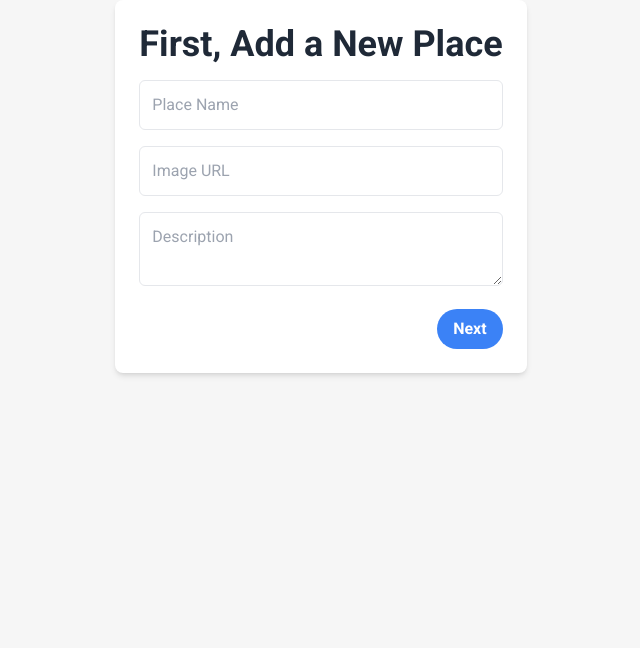
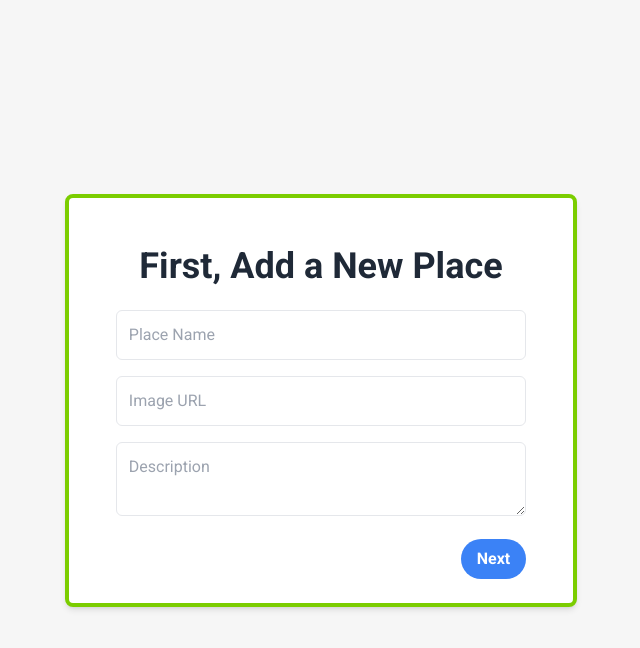
Before and after one commit to romans-adi/travel-booking-frontend, a React (Create React App) app: page /addplace in a window 1280 px wide. Shown: the top 648 px of the page, without its empty margins (319-959 px from the left). Built offline with nearby package versions, Linux system fonts and the light colour scheme; no server answers.

Commit message:
Improve styles of addTravel and addPlace forms

```diff
--- a/src/pages/AddPlace/AddPlace.jsx
+++ b/src/pages/AddPlace/AddPlace.jsx
@@ -1,14 +1,30 @@
 /* eslint-disable react/jsx-props-no-spreading */
-import React from 'react';
+import React, { useEffect, useState } from 'react';
 import { useNavigate } from 'react-router-dom';
-import { useDispatch } from 'react-redux';
+import { useDispatch, useSelector } from 'react-redux';
 import { useForm } from 'react-hook-form';
-import { createPlace } from '../../redux/reducers/placesReducer';
+import { createPlace, fetchPlaces } from '../../redux/reducers/placesReducer';
+import './AddPlace.scss';
 
 function CreatePlaceForm() {
   const { register, handleSubmit } = useForm();
   const dispatch = useDispatch();
   const navigate = useNavigate();
+  const placesData = useSelector((state) => state.places.data);
+  const [bgImage, setBgImage] = useState('');
+  const [hasFetchedPlaces, setHasFetchedPlaces] = useState(false); // Variable de estado
+
+  useEffect(() => {
+    if (!hasFetchedPlaces) { // Verificar si aún no se ha hecho la solicitud
+      dispatch(fetchPlaces());
+      setHasFetchedPlaces(true); // Marcar que ya se ha hecho la solicitud
+    }
+
+    const randomIndex = Math.floor(Math.random() * placesData.length);
+    if (placesData[randomIndex]) {
+      setBgImage(placesData[randomIndex].main_picture);
+    }
+  }, [placesData, dispatch, hasFetchedPlaces]);
 
   const onSubmit = (formData) => {
     dispatch(createPlace(formData));
@@ -16,6 +32,10 @@ function CreatePlaceForm() {
   };
 
   return (
+    <div
+      className="form-container"
+      style={{ backgroundImage: `url(${bgImage})` }}
+    >
       <form className="max-w-lg mx-auto p-6 bg-white rounded-lg shadow-md" onSubmit={handleSubmit(onSubmit)}>
         <h2 className="text-4xl font-bold text-gray-800 mb-4">First, Add a New Place</h2>
         <div className="mb-4">
@@ -50,6 +70,7 @@ function CreatePlaceForm() {
           </button>
         </div>
       </form>
+    </div>
   );
 }
 
--- /dev/null
+++ b/src/pages/AddPlace/AddPlace.scss
@@ -0,0 +1,31 @@
+@import '../../styles/mixins.scss';
+@import '../../styles/colors';
+
+.form-container {
+  @include center;
+  width: 100%;
+  height: 100vh;
+  background-size: 50%;
+  form {
+    @include center-column;
+    backdrop-filter: blur(12px);
+    width: 90%;
+    background-color: $white;
+    border: 4px solid $primary-color;
+    h2 {
+      text-align: center;
+      margin: 24px;
+    }
+    div {
+      width: 90%;
+    }
+  }
+}
+
+@media screen and (min-width: 768px) {
+  .form-container {
+    form {
+      width: 50%;
+    }
+  }
+}
--- a/src/pages/AddTravel/AddTravel.jsx
+++ b/src/pages/AddTravel/AddTravel.jsx
@@ -1,4 +1,5 @@
 /* eslint-disable react/jsx-props-no-spreading */
+// AddTravelForm.js
 import React, { useEffect, useState } from 'react';
 import { useDispatch, useSelector } from 'react-redux';
 import { useNavigate } from 'react-router-dom';
@@ -11,6 +12,7 @@ function AddTravelForm() {
   const dispatch = useDispatch();
   const placesData = useSelector((state) => state.places.data);
   const [lastPlaceId, setLastPlaceId] = useState('');
+  const [bgImage, setBgImage] = useState('');
   const navigate = useNavigate();
 
   const travelTypes = ['cultural', 'beach', 'history', 'skiing', 'safari', 'mountain', 'rainforest', 'city', 'desert'];
@@ -23,6 +25,10 @@ function AddTravelForm() {
     if (placesData.length > 0) {
       const lastPlace = placesData[placesData.length - 1];
       setLastPlaceId(lastPlace.id);
+      const randomIndex = Math.floor(Math.random() * placesData.length);
+      if (placesData[randomIndex]) {
+        setBgImage(placesData[randomIndex].main_picture);
+      }
     }
   }, [placesData]);
 
@@ -32,8 +38,12 @@ function AddTravelForm() {
   };
 
   return (
+    <div
+      className="form-container"
+      style={{ backgroundImage: `url(${bgImage})` }}
+    >
       <form onSubmit={handleSubmit(onSubmit)} className="max-w-md mx-auto mt-4 p-4 border rounded">
-      <h2 className="text-2xl font-semibold mb-4">Now, Add Travel information</h2>
+        <h2 className="text-2xl font-semibold mb-4">Now, Add Travel Information</h2>
         <div className="mb-4">
           <input
             type="text"
@@ -104,10 +114,11 @@ function AddTravelForm() {
             value={lastPlaceId}
           />
         </div>
-      <button type="submit" className="bg-blue-500 hover:bg-blue-700 text-white font-bold py-2 px-4 rounded">
+        <button type="submit" className="bg-blue-500 hover:bg-blue-700 text-white font-bold py-2 px-4 rounded m-auto">
           Create Travel
         </button>
       </form>
+    </div>
   );
 }
 
```
Lines whose indentation alone changed are shown as unchanged.
